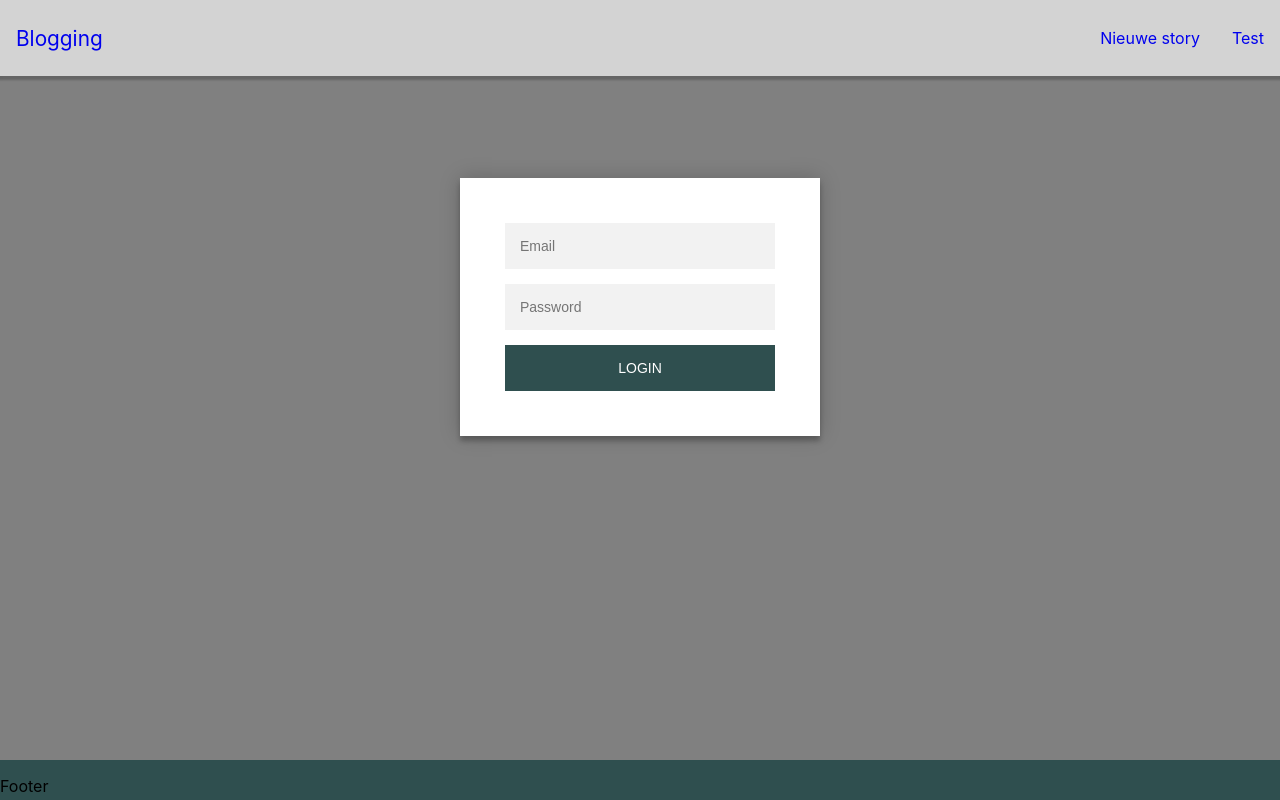
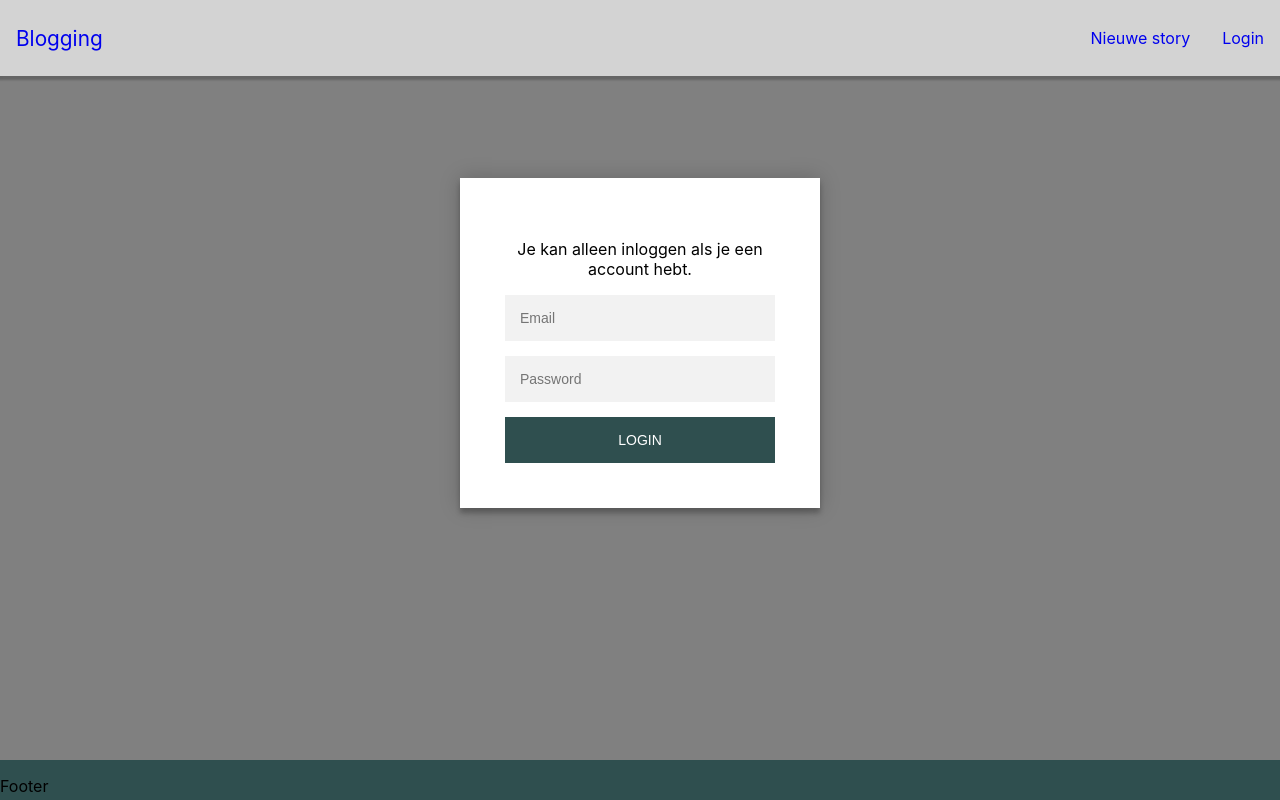
Before and after one commit to Kianvos/blogging-frontend, a React (Create React App) app: page /login in a window 1280 px wide. Built offline with nearby package versions, Linux system fonts and the light colour scheme; no server answers.

Commit message:
Login knop gemaakt

```diff
--- a/src/assets/components/defaults/header.js
+++ b/src/assets/components/defaults/header.js
@@ -37,15 +37,15 @@ const Header = () => {
                     <li>
                         <NavLink onClick={closeMenu} to="/story/new">Nieuwe story</NavLink>
                     </li>
-                    <li>
-                        <NavLink onClick={closeMenu} to="/test">Test</NavLink>
-                    </li>
                     {
                         loggedIn ?
                             <li>
                                 <button onClick={HandleLogout}>Uitloggen</button>
                             </li>
-                            : null
+                            :
+                            <li>
+                                <NavLink onClick={closeMenu} to="/login">Login</NavLink>
+                            </li>
                     }
                 </ul>
             </div>
--- a/src/assets/components/pages/login/login.js
+++ b/src/assets/components/pages/login/login.js
@@ -37,6 +37,7 @@ const Login = () => {
                 : null
             }
             <div className="form">
+                <p>Je kan alleen inloggen als je een account hebt.</p>
                 <form onSubmit={handleSubmit} className="login-form">
                     <input type="email" placeholder="Email" onChange={(e) => setEmail(e.target.value)}/>
                     <input type="password" placeholder="Password" onChange={(e) => setPassword(e.target.value)}/>
--- a/src/assets/components/pages/posts/newPost.js
+++ b/src/assets/components/pages/posts/newPost.js
@@ -15,6 +15,9 @@ function NewPost() {
 
     const [error, setError] = useState(false);
 
+
+    const [status, setstatus] = useState(0);
+
     const handleImageSelect = async (event) => {
         let i = 0;
         for (const file of event.target.files) {
@@ -29,6 +32,7 @@ function NewPost() {
                     };
                     setImage((prevImage) => [...prevImage, tmp]);
                 } catch (error) {
+                    setstatus(2);
                     console.error("Er is een fout opgetreden bij het omzetten van de afbeelding:", error);
                 }
             }
@@ -47,6 +51,8 @@ function NewPost() {
             })
             .catch(err => {
                 console.log(err.statusCode)
+                setstatus(err.statusCode);
+
                 setError(true);
             });
     }
--- a/src/assets/components/pages/posts/post.css
+++ b/src/assets/components/pages/posts/post.css
@@ -2,3 +2,9 @@
     border: 1px solid black;
     width: 35vw;
 }
+
+@media screen and (max-width: 768px) {
+    .post {
+        width: 80vw;
+    }
+}
--- a/src/assets/components/pages/posts/post.js
+++ b/src/assets/components/pages/posts/post.js
@@ -3,7 +3,7 @@ import {JWT} from "../../../../helper/jwt";
 import {useEffect, useState} from "react";
 import ImageGallery from 'react-image-gallery';
 
-const Story = (props) => {
+const Post = (props) => {
     const title = props.title;
     const description = props.description;
     const images = props.images;
@@ -48,7 +48,10 @@ const Story = (props) => {
         <div className={"post"}>
             <h2 className={""}>{title}</h2>
             <p>{description}</p>
-            <ImageGallery items={setupImageGallery()} showIndex={true} showPlayButton={false} showFullscreenButton={false}/>
+            { images.length > 0 ?
+                <ImageGallery items={setupImageGallery()} showThumbnails={false} showIndex={true} showPlayButton={false} showFullscreenButton={false}/>
+                : null
+            }
             <div>
                 {
                     isOwner ? <div>
@@ -61,4 +64,4 @@ const Story = (props) => {
     );
 }
 
-export default Story;
+export default Post;
--- a/src/assets/components/pages/posts/posts.js
+++ b/src/assets/components/pages/posts/posts.js
@@ -1,11 +1,13 @@
 import React, {useEffect, useState} from 'react';
-import './post.css';
 import {StoryApi} from "../../../../helper/api/story";
 import {useParams} from "react-router-dom";
 import {useNavigate} from "react-router-dom";
-import Story from "./post";
 
 import "react-image-gallery/styles/css/image-gallery.css";
+import Post from "./post";
+
+import './post.css';
+
 
 const Posts = () => {
     const navigate = useNavigate();
@@ -40,8 +42,7 @@ const Posts = () => {
 
             {
                 postList.map((post, index) => (
-                    <Story key={post.id} title={post.title} description={post.description} user={storyInfo.user_id} images={post.images} created={post.created_at}></Story>
-
+                    <Post key={post.id} title={post.title} description={post.description} user={storyInfo.user_id} images={post.images} created={post.created_at}></Post>
                 ))
             }
         </div>
--- a/src/helper/img.js
+++ b/src/helper/img.js
@@ -6,8 +6,8 @@ export const IMG = {
         return new Promise((resolve) => {
             Resizer.imageFileResizer(
                 file,
-                800,
-                800,
+                600,
+                600,
                 "JPEG",
                 100,
                 0,
```
